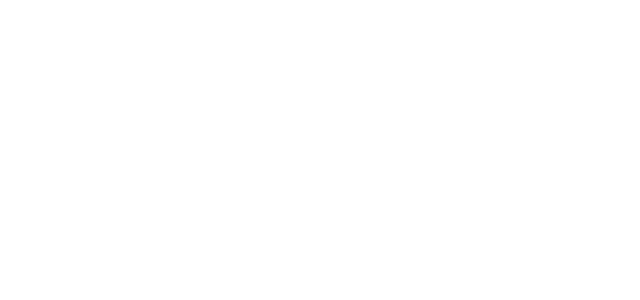
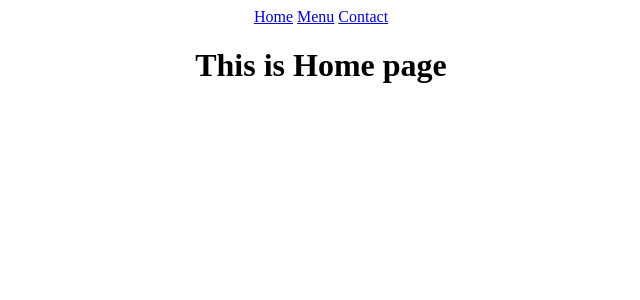
Before and after one commit to gopalkatariya44/first-react-app, a React (Create React App) app: page / in a window 1280 px wide. Shown: the top 300 px of the page, without its empty margins (319-959 px from the left). Built offline with nearby package versions, Linux system fonts and the light colour scheme.

Commit message:
page navgation

```diff
--- a/src/App.js
+++ b/src/App.js
@@ -1,17 +1,27 @@
 import './App.css';
-import { useState } from 'react';
-import Axios from 'axios';
+import {BrowserRouter as Router, Route, Routes} from "react-router-dom";
+import { Home } from "./pages/Home";
+import {Contact} from "./pages/Contect";
+import {Menu} from "./pages/Menu";
+import {Navbar} from "./Navbar";
+
+
 
 function App() {
 
   return (
-    <div className="App"></div>
+    <div className="App">
+      <Router>
+            <Navbar/>
+        <Routes >
+            <Route path="/" element={<Home/>}/>
+            <Route path="/menu" element={<Menu/>}/>
+            <Route path="/contact" element={<Contact/>}/>
+            <Route path="*" element={<h1>PAGE NOT FOUND</h1>}/>
+        </Routes>
+      </Router>
+    </div>
   );
 }
+
 export default App;
-
-
-
-// fetch("https://catfact.ninja/fact").then((res) => res.json()).then((data) => {
-//   console.log(data);
-// });
--- /dev/null
+++ b/src/Navbar.js
@@ -0,0 +1,10 @@
+import {Link} from "react-router-dom";
+export const Navbar=() =>{
+    return (
+        <div>
+            <Link to="/">Home</Link>&nbsp;
+            <Link to="menu">Menu</Link>&nbsp;
+            <Link to="/contact">Contact</Link>
+        </div>
+    );
+};
--- /dev/null
+++ b/src/pages/Contect.js
@@ -0,0 +1,3 @@
+export const Contact = () => {
+    return <h1>This is Contact page</h1>
+};
--- /dev/null
+++ b/src/pages/Home.js
@@ -0,0 +1,3 @@
+export const Home = () => {
+return <h1>This is Home page</h1>
+};
--- /dev/null
+++ b/src/pages/Menu.js
@@ -0,0 +1,3 @@
+export const Menu = () => {
+    return <h1>This is Menu page</h1>
+};
```
